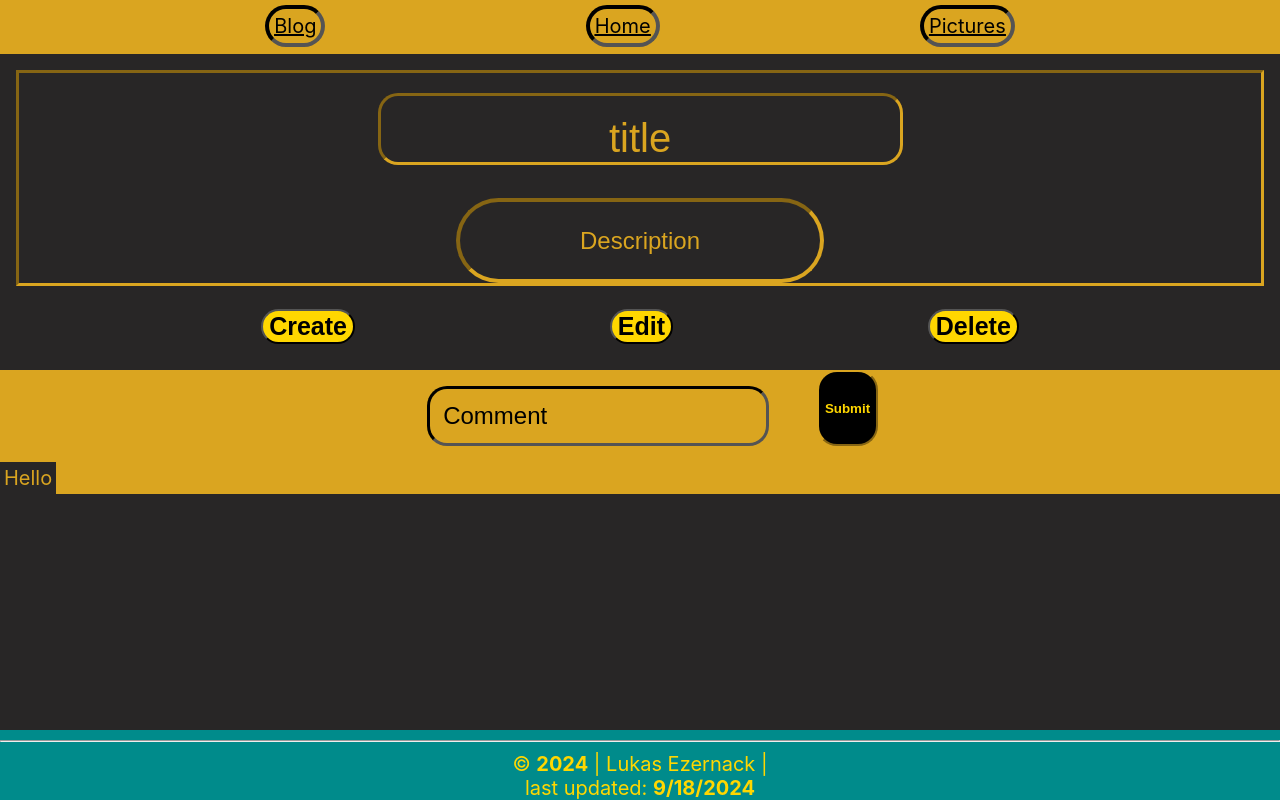
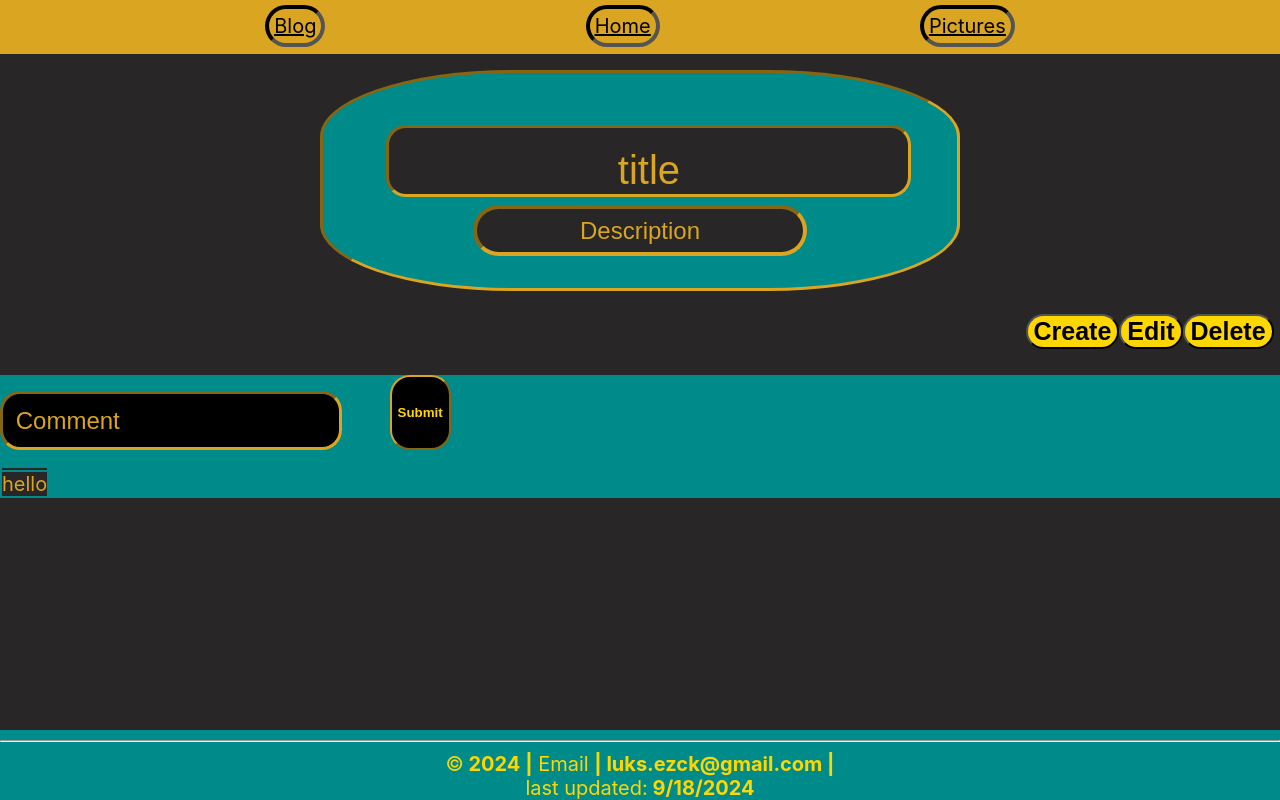
Before and after one commit to lezernack/blog-site, a React (Create React App) app: page /blog in a window 1280 px wide. Built offline with nearby package versions, Linux system fonts and the light colour scheme.

Commit message:
got the styling for blog section the way I want

```diff
--- a/src/components/CommentSection.jsx
+++ b/src/components/CommentSection.jsx
@@ -1,27 +1,40 @@
-import React from "react";
+import React, { useState } from "react";
 import "../css/global.css";
 import "../css/commentSection.css";
 
 const CommentSection = () => {
-  const onClick = (e) => {
+  const [inputValue, setInputValue] = useState("");
+
+  const handleInputChange = (e) => {
+    setInputValue(e.target.value);
+  };
+
+  const submit = (e) => {
     e.preventDefault();
-    console.log("comment button is working");
+    console.log(`${inputValue}`);
   };
 
   return (
     <div className="cntnr">
       <div className="cmnt-cntnr">
         <form className="cmnt-sctn">
-          <input className="cmnts" type="text" placeholder="Comment" />
-          <button className="btn" onClick={onClick}>
+          <input
+            className="cmnts"
+            type="text"
+            placeholder="Comment"
+            value={inputValue}
+            onChange={handleInputChange}
+          />
+          <button className="btn" onClick={submit}>
             Submit
           </button>
         </form>
       </div>
-      <table>
-        <tbody>
-          <thead>Hello</thead>
-        </tbody>
+      <table className="table">
+        <tr>
+          <td></td>
+        </tr>
+        <tr>hello</tr>
       </table>
     </div>
   );
--- a/src/components/Footer.jsx
+++ b/src/components/Footer.jsx
@@ -7,9 +7,10 @@ const Footer = () => {
     <div>
       <footer className="footer">
         <hr />
-        &copy; <span> {new Date().getFullYear()}</span> | Lukas Ezernack |
+        &copy;<span> {new Date().getFullYear()} |</span> Email{" "}
+        <span> | luks.ezck@gmail.com |</span>
         <br />
-        last updated: <span>{new Date().toLocaleDateString()}</span>
+        last updated:<span> {new Date().toLocaleDateString()} </span>
       </footer>
     </div>
   );
--- a/src/css/blogSection.css
+++ b/src/css/blogSection.css
@@ -1,6 +1,12 @@
 .blog {
   border: 3px inset goldenrod;
+  border-radius: 30%;
   margin: 1rem;
+  margin-right: 20rem;
+  margin-left: 20rem;
+  padding-top: 2rem;
+  padding-bottom: 2rem;
+  background-color: darkcyan;
 }
 
 .header,
@@ -10,6 +16,13 @@
   text-decoration: overline;
   padding-top: 20px;
   margin-top: 0rem;
+}
+
+.header {
+  margin-right: 10%;
+  margin-left: 10%;
+  border-radius: 10%;
+  background-color: darkcyan;
 }
 
 .title {
@@ -28,18 +41,20 @@
 }
 
 .dscrptDiv {
-  margin-top: 2%;
-  margin-right: auto;
-  margin-left: auto;
+  margin-top: 0%;
+  margin-right: 20%;
+  margin-left: 20%;
   display: block;
   text-align: center;
+  background-color: darkcyan;
 }
 
 .btns {
+  position: relative;
   padding: 0.5%;
   margin-top: 1%;
   display: flex;
-  justify-content: space-evenly;
+  justify-content: right;
 }
 
 .Cbtn:hover,
--- a/src/css/commentSection.css
+++ b/src/css/commentSection.css
@@ -1,7 +1,7 @@
 .cmnt-cntnr {
   display: flex;
-  justify-content: center;
-  background-color: goldenrod;
+  justify-content: left;
+  background-color: darkcyan;
   padding-bottom: 1rem;
 }
 
@@ -9,7 +9,7 @@
   display: flex;
   justify-content: space-evenly;
   gap: 3rem;
-  background-color: goldenrod;
+  background-color: darkcyan;
 }
 
 .cmnts {
@@ -17,13 +17,13 @@
   margin-top: 1rem;
   padding: 3%;
   border-radius: 20px;
-  border: 3px inset black;
-  background-color: goldenrod;
-  color: black;
+  border: 3px inset goldenrod;
+  background-color: black;
+  color: goldenrod;
 }
 
 .cmnts::placeholder {
-  color: black;
+  color: goldenrod;
 }
 
 .btn {
@@ -44,24 +44,20 @@
 .cntnr {
   position: relative;
   text-align: center;
-  background-color: goldenrod;
+  background-color: darkcyan;
   font-size: 20px;
   bottom: 0;
 }
 
-.table {
-  display: inline;
-  text-align: center;
-  font-size: 20px;
+table {
+  background-color: darkcyan;
 }
 
-tr {
+tbody {
   display: flex;
-  justify-content: space-evenly;
-  background-color: goldenrod;
+  justify-content: left;
+  font-size: 20px;
+  border: 3px inset goldenrod;
+  background-color: black;
+  color: goldenrod;
 }
-
-th {
-  background-color: goldenrod;
-  color: black;
-}
--- a/src/css/homeSection.css
+++ b/src/css/homeSection.css
@@ -19,6 +19,7 @@
   padding-right: 8%;
   padding-left: 8%;
   padding-bottom: 3rem;
+  bottom: 20rem;
   font-size: 1.5rem;
   border: 4px inset goldenrod;
   border-radius: 200px;
--- a/src/css/navbar.css
+++ b/src/css/navbar.css
@@ -27,13 +27,13 @@
 .Navbar-li:hover {
   color: gold;
   cursor: pointer;
-  background-color: rgb(40, 38, 38);
-  border: 4px inset goldenrod;
-  text-decoration: none;
+  background-color: black;
+  border: 4px inset gold;
 }
 
 .Navbar-li:active {
-  color: ivory;
-  background-color: gold;
+  color: snow;
+  background-color: gray;
+  border: 4px inset black;
   text-decoration: none;
 }
```
